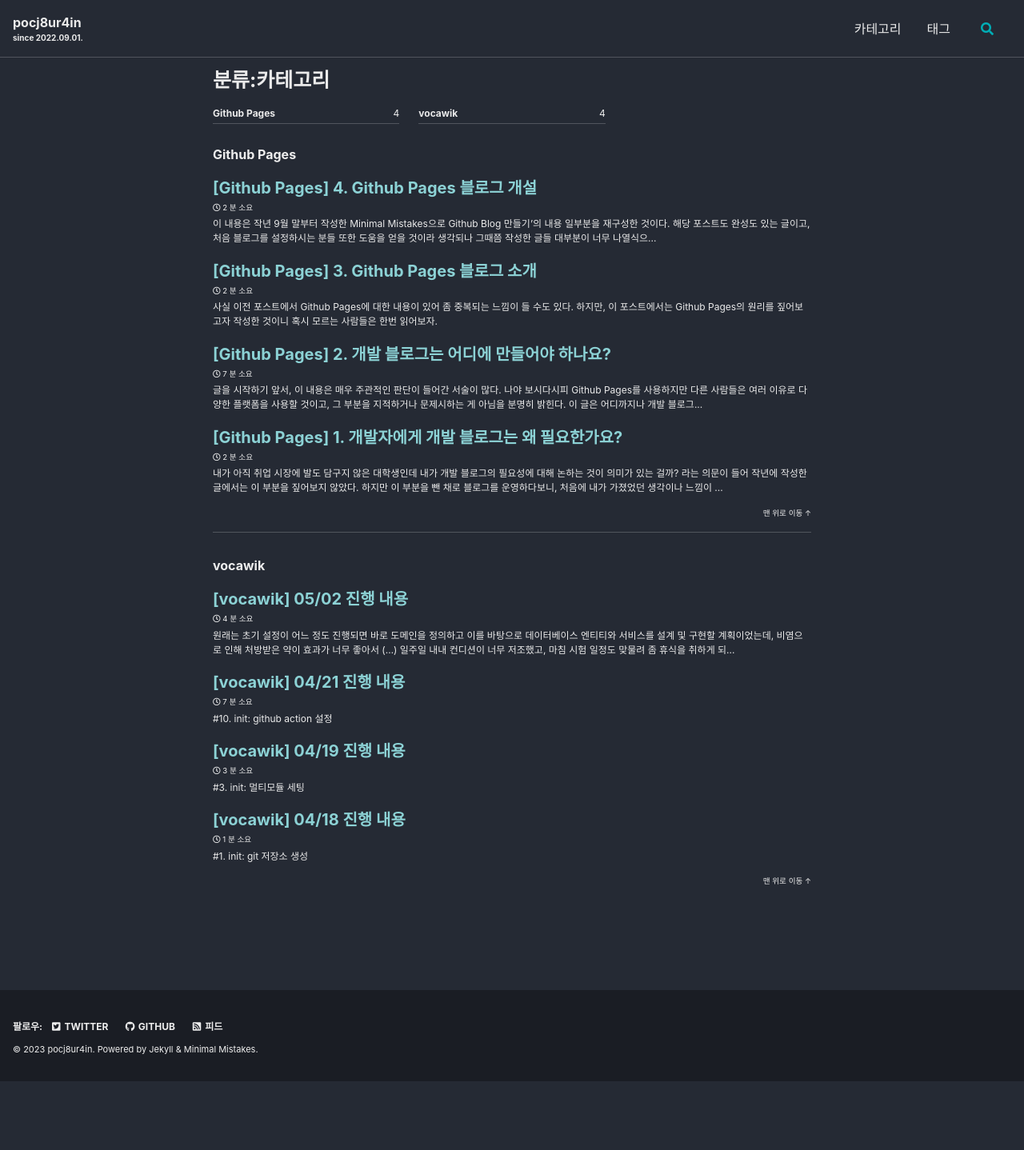
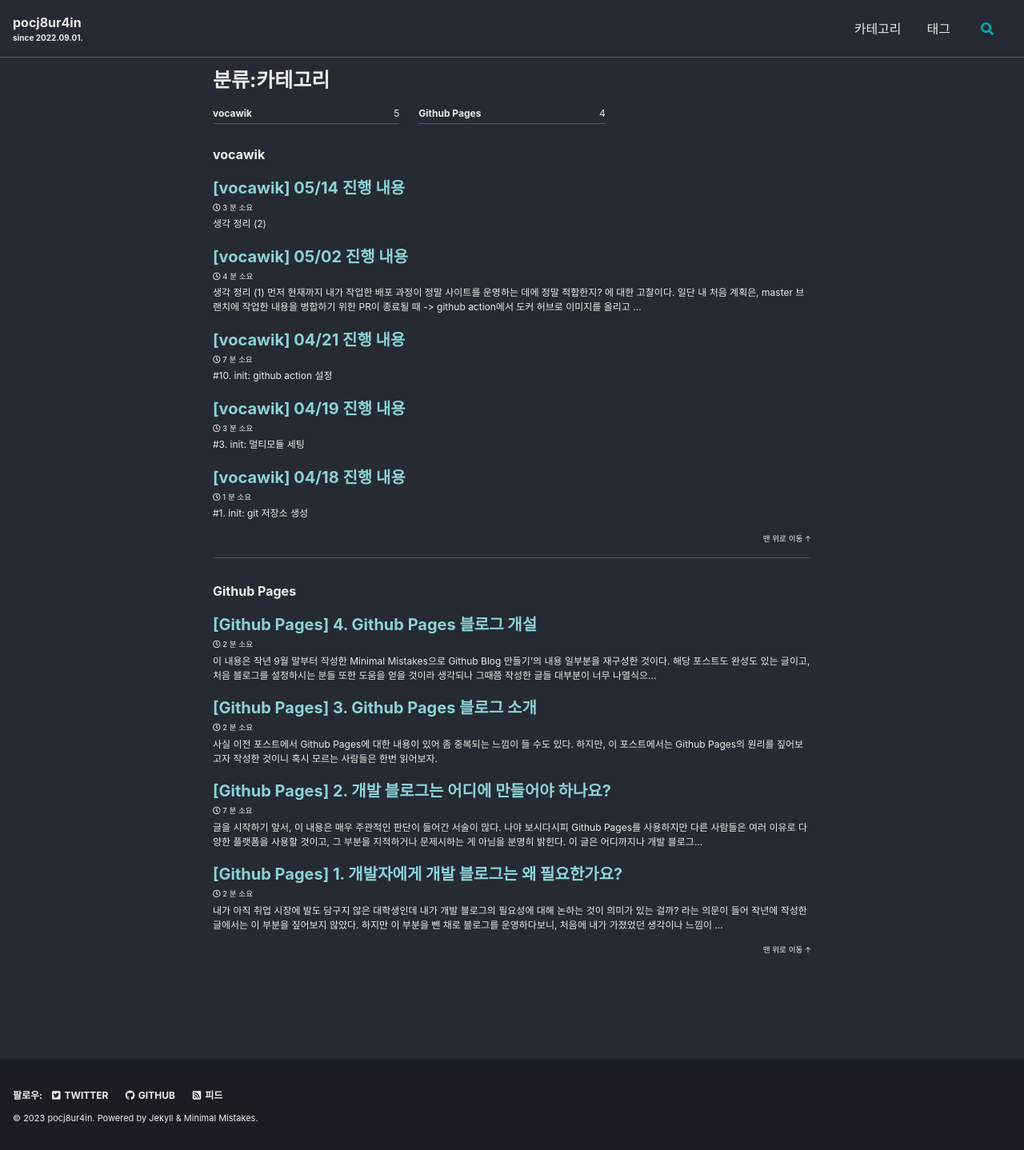
Before and after one commit to pocj8ur4in/pocj8ur4in.github.io, a Jekyll site: the page built from _pages/category-archive.md, in a window 1280 px wide. Shown: the whole page at 80% size. Built offline with Jekyll 4.4.1, drawn with Linux system fonts in a browser that asks for light colours; cached includes are drawn as plain includes; before the commit the page ends 1352 px from its top, so only the background shows below that; part of the change alters nothing that is shown.

Commit message:
Update 2023-05-14

````diff
--- a/_posts/2023-05-02-vcw5.md
+++ b/_posts/2023-05-02-vcw5.md
@@ -13,8 +13,7 @@ date: 2023-05-02
 last_modified_at: 2023-05-02
 ---
 
-> 원래는 초기 설정이 어느 정도 진행되면 바로 도메인을 정의하고 이를 바탕으로 데이터베이스 엔티티와 서비스를 설계 및 구현할 계획이었는데, 비염으로 인해 처방받은 약이 효과가 너무 좋아서 (...) 일주일 내내 컨디션이 너무 저조했고, 마침 시험 일정도 맞물려 좀 휴식을 취하게 되었다. 대신 휴식을 취하면서 이것저것 생각해둔 것이 있어 그에 대한 내용을 적어둘까 한다.
-
+## 생각 정리 (1)
 먼저 현재까지 내가 작업한 배포 과정이 정말 사이트를 운영하는 데에 정말 적합한지? 에 대한 고찰이다. 일단 내 처음 계획은, master 브랜치에 작업한 내용을 병합하기 위한 PR이 종료될 때 -> github action에서 도커 허브로 이미지를 올리고 -> AWS 인스턴스 내의 도커에서 올라간 이미지에 대한 컨테이너를 실행하는 것이다. 원래는 난 내 로직이 괜찮다고 생각했는데, 내가 간과한 부분이 하나 있었다.
 
 AWS 인스턴스 내에서 도커를 설치하고 이미지에 대한 컨테이너를 실행하는 것은 괜찮은데, 새로운 이미지에 대한 컨테이너를 실행해야 할 때가 문제이다. 이전 이미지에 대한 컨테이너를 종료하고 이를 삭제한 다음에 새로운 이미지에 대한 컨테이너를 실행하는 과정에서 약간의 소요 시간이 생기지 않을까?
--- /dev/null
+++ b/_posts/2023-05-14-vcw6.md
@@ -0,0 +1,103 @@
+---
+title: "[vocawik] 05/14 진행 내용"
+
+categories:
+    - vocawik
+
+tag:
+
+toc: true
+toc_sticky: true
+
+date: 2023-05-14
+last_modified_at: 2023-05-14
+---
+
+## 생각 정리 (2)
+
+```
+사람을 관리하는 서비스를 만들거야, 그러니 사람에 대한 데이터베이스가 필요해
+  db_human ()
+
+사람은 이름, 성별, 주소, 이렇게 세가지 정보를 가져
+  db_human (name, gender, address)
+
+근데 사람들이 엄청나게 많은 서비스로 설계할꺼야.
+이름은 고유값이니 일대일 관계고, 성별은 다대다 관계이지만 성별은 몇개 안되니까 따로 성별에 대한 데이터베이스는 만들 필요가 없을 것 같아
+이제 문제는 주소인데, 여기서 상세주소 정보는 중요하지 않다고 생각해보자
+그러니까 서울시, 마포구 까지의 정보가 중요한거야, 이거 관련해서 데이터베이스를 만드는 게 효율적인 것 같아
+그러면 address1, address2 이런 정보를 가진 데이터베이스를 만들꺼야
+  db_address(address1, address2)
+    - 서울시  마포구,...
+    - 경기도  수원시,...
+    - 제주도  제주시,...
+
+근데 곰곰히 생각해보니까 서울시는 도시니까 경기도랑 같은 위계에 있을 수 없어 (라고 생각해볼께)
+여기서 내가 생각한 거는 db_address(address1, address2)에서 address3를 추가하는 것은 유지보수에 별로겠지?, 해서
+차차리 대한민국과 같은 슈퍼 칼럼을 두고, 대한민국 -> 서울시, 경기도, 제주도
+    - 서울시 -> 마포구, ...
+    - 경기도 -> ..., 수원시 -> ...
+    - 제주도 -> ..., 제주시 -> ...
+로 표현하려 했어, 이러면 평양시가 추가되도 대한민국이라는 기존 카테고리에 넣거나 북한이라는 신규 카테고리를 만들어서 관리할 수 있을거고, 또 이러면 외국인들도 관리할 수 있을거야
+
+이거를 DB 설계에 반영하는 것 또한 생각했는데 java의 extend 키워드처럼 하위 클래스가 상위 클래스를 가리키게 하는거야
+사람이 마포구에 속한다, 처럼 마포구는 서울시에 속한다, 서울시는 대한민국에 속한다는 것을 표현하기 위해 칼럼을 무한정 늘리는 대신, relation이라는 칼럼을 만들어서 정보를 넣을거야
+이러면 클라이언트가 강남구, 서초구, 송파구를 강남3구로 관리하는 기능을 만들테니까 이를 설계해! 라고 해도
+클라이언트가 분명 앞으로 이런 기능을 계속 요구할테니까, 아예 슈퍼 칼럼을 관리하는 서비스를 추가해버리자
+  강남3구라는 슈퍼 칼럼은 강남구, 서초구, 송파구를 포함한다
+  강남구는 강남3구라는 슈퍼칼럼에 소속된다
+라는 두가지 기능을 하는 서비스를 만들어서 굳이 개발자가 끙끙거리지 않아도 사이트 관리자가 대응할 수 있을거야
+  db_address(address, relation)
+
+저 위의 설계대로라면 강남3구가 강남4구가 되어도, 경기도가 경기남도나 경기북도가 되어도,
+그에 따라 DB를 관리하는 기능을 만들면 돼. 즉, DB의 칼럼은 정적이니까, 기능을 통해 동적으로 관리하려고 시도할꺼야
+
+근데 이제 문젠데, 클라이언트가 어? 도청들에 전화하는 기능이 빠졌네? 그거 "해줘"라고 했다고 생각해볼께
+지자체 -> 경기도, 제주도, ...에는 당연히 전화번호 정보가 없어
+그런데 db_address(address, relation, phoneNumber)로 설계할 경우 마포구, 강남3구, 대한민국과 같은 지자체가 아닌 데이터 객체에도 반영될거야
+또 클라이언트가 요구사항 계속해서 바꿀 수 있다는 것까지 고려하면 db_address(address, relation, phoneNumber...) 이런식으로 게속 늘어날거야
+
+차라리 그러면, 추가 정보 목록과 그에 대한 정보를 담는 데이터베이스를 만들어서
+  db_additionInterface(additionData, superAddress)
+  db_additionData1(address, additionData1)
+  db_additionData2(address, additionData2)
+
+즉, 전화번호 정보는 지자체에 포함되며 경기도의 전화번호는 XXX, 제주도의 전화번호는 YYY...
+부동산 시세 정보는 강남3구에 포함되며 강남구의 부동산 시세는 A, 서초구의 부동산 시세는 B, ...
+
+그런데 이렇게 하는 게 합리적일까? 한줄 요약하면, 데이터베이스를 정적으로 관리하기 위해 서비스에 다 책임을 던져버리는 것이 과연 옳은 설계일까?
+...
+```
+
+라는 고민이 데이터베이스 설계 과정에서 생겨나서 나 혼자서 며칠 정도 끙끙대다가 여러 지인들에게 물어보았는데, 이에 대한 찬반이 굉장히 많이 갈렸다. 그중에 '어떤 규칙에 관한 데이터베이스를 만드는 것은 서비스 계층에 모든 것을 위임하는 것이니 DB 설계에서 바람직한 행위는 아니니 유지보수할 때마다 데이터베이스의 칼럼을 늘리거나, 아니면 아예 해당 정보에 대한 데이터베이스를 증설해서 대응하는 것이 낫지 않아?'라는 의견이 있어 조금 더 고민해보고 이에 답할 계획이다.
+
+## <a href="https://github.com/pocj8ur4in/vw-backend/commit/10b4d01142893813ddac951f9c3096ad2e103eef">#11</a>. feat/user: user 도메인 생성
+
+- UserDomain: 일반 로그인 (LoginService)
+  - (로그인 화면에서 아이디 혹은 이메일과 비밀번호를 입력하면,)
+    - 아이디와 이메일을 판별하고,
+    - 아이디 혹은 이메일이 DB에 존재하는지 각각 검증하고,
+    - 비밀번호를 검증하고,
+    - 위의 검증이 모두 성공하면,
+      - JWT 토큰, 즉 AccessToken, RefreshToken을 생성해 출력하고,
+      - (메인 화면으로 이동한다.)
+
+- UserDomain: 일반 회원가입 (RegisterService)
+  - (회원가입 트리거를 통해 접속한,)
+  - (회원가입 약관 동의 화면에서 입력한) 회원가입 약관이 모두 동의되었으면,
+    - (회원가입 화면이 출력된다.)
+  - (회원가입 화면에서 회원가입 양식을 입력하면,)
+    - 아이디가 DB에 중복되는지 검증하고,
+    - 닉네임이 DB에 중복되는지 검증하고,
+    - 이메일이 DB에 중복되는지 검증하고,
+    - 비밀번호를 검증하는데,
+      - 비밀번호가 최소 1개 이상의 알파벳 소문자, 최소 1개 이상의 알파벳 대문자, 최소 1개 이상의 특수문자, 8~32자리인지 검증하고,
+      - 비밀번호가 반복된 문자열인지 검증하고,
+      - 비밀번호가 3개 이상의 문자가 연속된 문자열인지 검증하고,
+      - 비밀번호가 아이디를 포함하는지 검증하고
+    - 생일이 현재 날짜보다 빠른지 검증하고,
+    - 위의 검증이 모두 성공하면,
+      - 데이터베이스에 이를 저장하고,
+      - (초기 설정 화면으로 이동한다.)
+
+위와 같이 백엔드에 처리되어야 하는 비즈니스 로직을 구상하고, 이를 프로젝트에 반영하였다. 왜 데이터베이스 설계도 안했는데 기능이 먼저 튀어나왔냐! 라고 생각할 수 있는데, 앞서 생각해둔 클래스 규칙을 실제 코드로 옮기면서 수정 및 추가할 부분을 고민해봐야 해서 다른 계층의 작업들은 아예 배제해둔 상태로 도메인 계층 내의 작업만 진행하였다. 보통 협업할 때에 Example 도메인을 상호 간에 정의하고 프로젝트를 시작하는데, 약간 그 느낌으로 생각하고 작업을 진행하였다.
````
